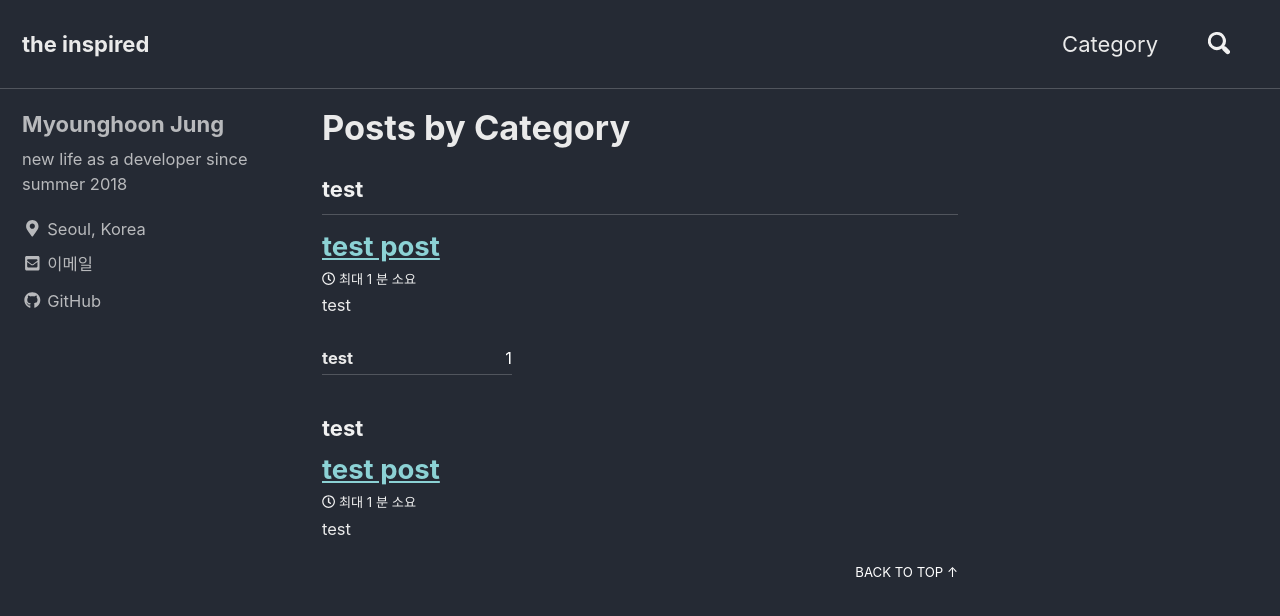
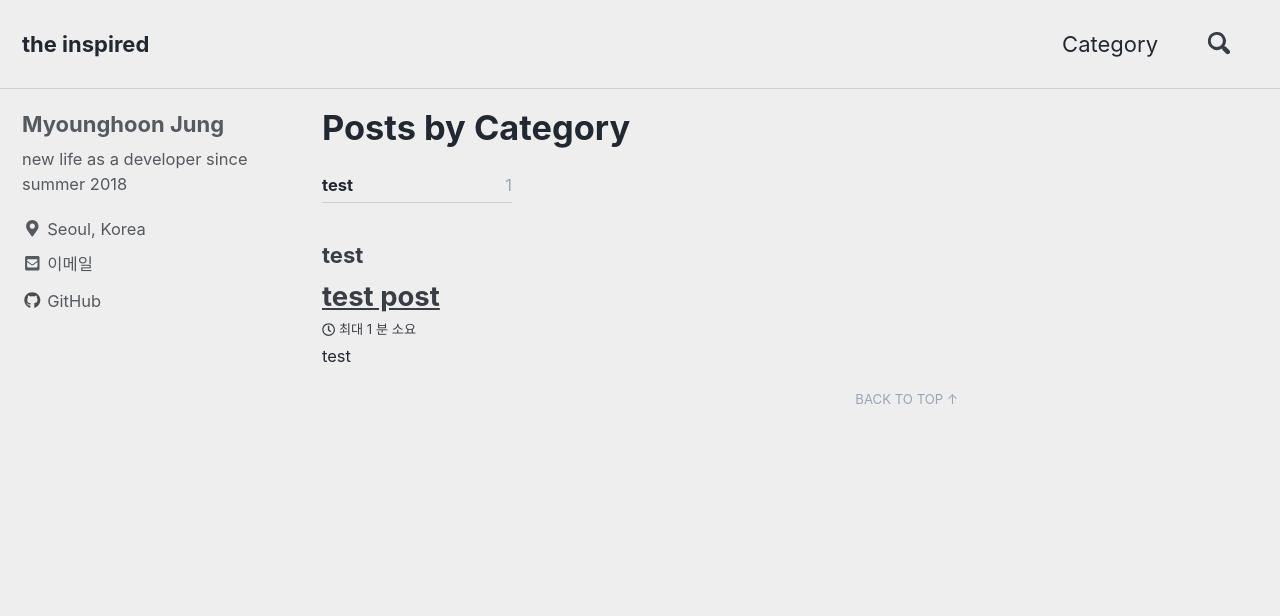
Before and after one commit to myounghoonJung/myounghoonJung.github.io, a Jekyll site: the page built from _pages/category-archive.md, in a window 1280 px wide and 900 px high. Shown: the top 616 px of the window. Built offline with Jekyll 4.4.1, drawn with Linux system fonts in a browser that asks for light colours; nearby versions of some CDN libraries.

Commit message:
update config

```diff
--- a/_config.yml
+++ b/_config.yml
@@ -12,7 +12,7 @@
 
 # theme                  : "minimal-mistakes-jekyll"
 # remote_theme           : "mmistakes/minimal-mistakes"
-minimal_mistakes_skin    : "dark" # "air", "aqua", "contrast", "dark", "dirt", "neon", "mint", "plum", "sunrise"
+minimal_mistakes_skin    : "air" # "air", "aqua", "contrast", "dark", "dirt", "neon", "mint", "plum", "sunrise"
 
 # Site Settings
 locale                   : "ko-KR"
--- a/_pages/category-archive.md
+++ b/_pages/category-archive.md
@@ -4,11 +4,3 @@ layout: categories
 permalink: /categories/
 author_profile: true
 ---
-{% include group-by-array collection=site.posts field="categories" %}
-{% for category in group_names %}
-  {% assign posts = group_items[forloop.index0] %}
-  <h2 id="{{ category | slugify }}" class="archive__subtitle">{{ category }}</h2>
-  {% for post in posts %}
-    {% include archive-single.html %}
-  {% endfor %}
-{% endfor %}
```
